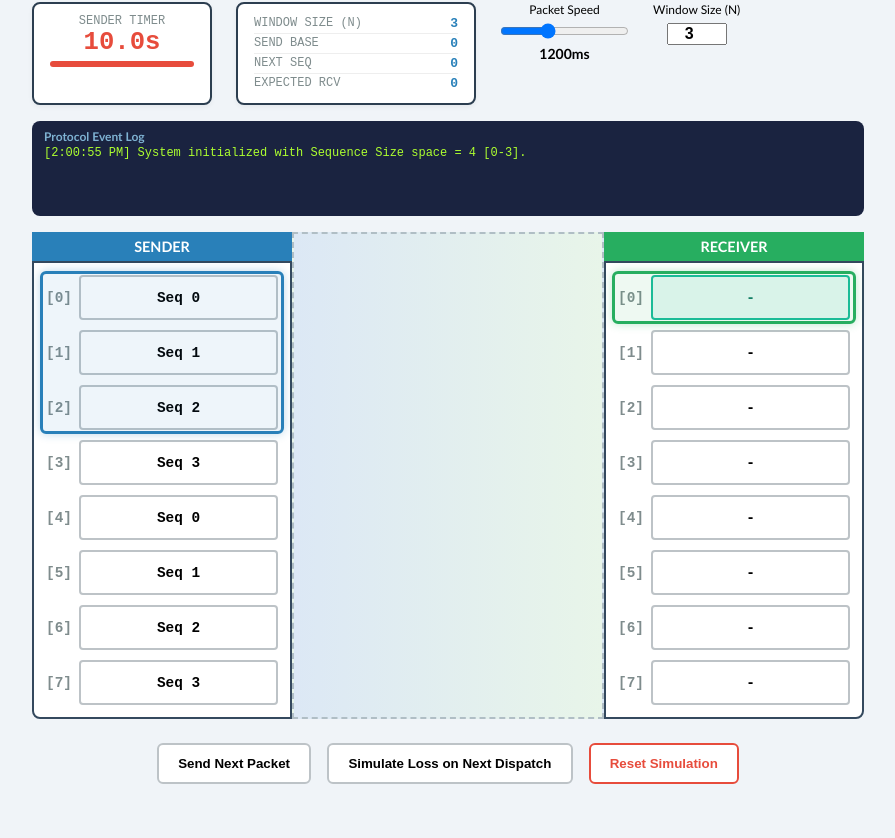
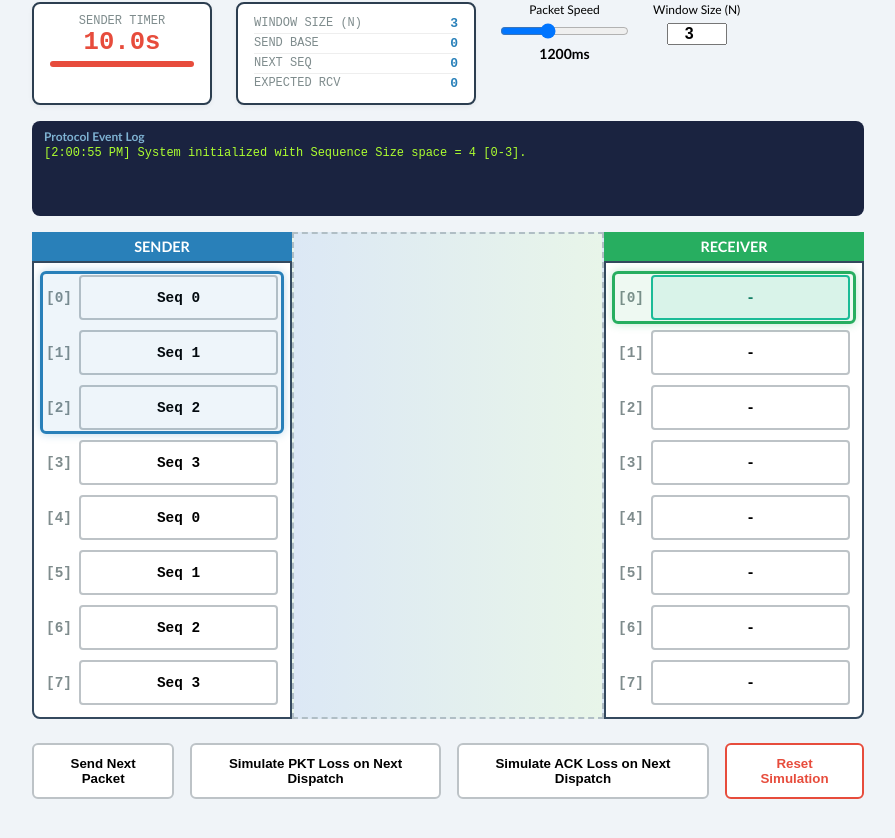
Before and after one commit to PabitraHalder/Go-Back-N-ARQ-Simulation, a plain HTML site: page index.html in a window 1280 px wide. Shown: the part 72-910 px from the top of the page, without its empty margins (192-1087 px from the left). Drawn offline with Linux system fonts and the light colour scheme.

Commit message:
adding diff button for pck and ack loss

```diff
--- a/index.html
+++ b/index.html
@@ -77,7 +77,10 @@
         <div class="buttons">
           <button class="send-pkt-btn" type="button">Send Next Packet</button>
           <button class="lose-pkt-btn" type="button">
-            Simulate Loss on Next Dispatch
+            Simulate PKT Loss on Next Dispatch
+          </button>
+          <button class="lose-ack-btn" type="button">
+            Simulate ACK Loss on Next Dispatch
           </button>
           <button class="reset" type="button">Reset Simulation</button>
         </div>
```
